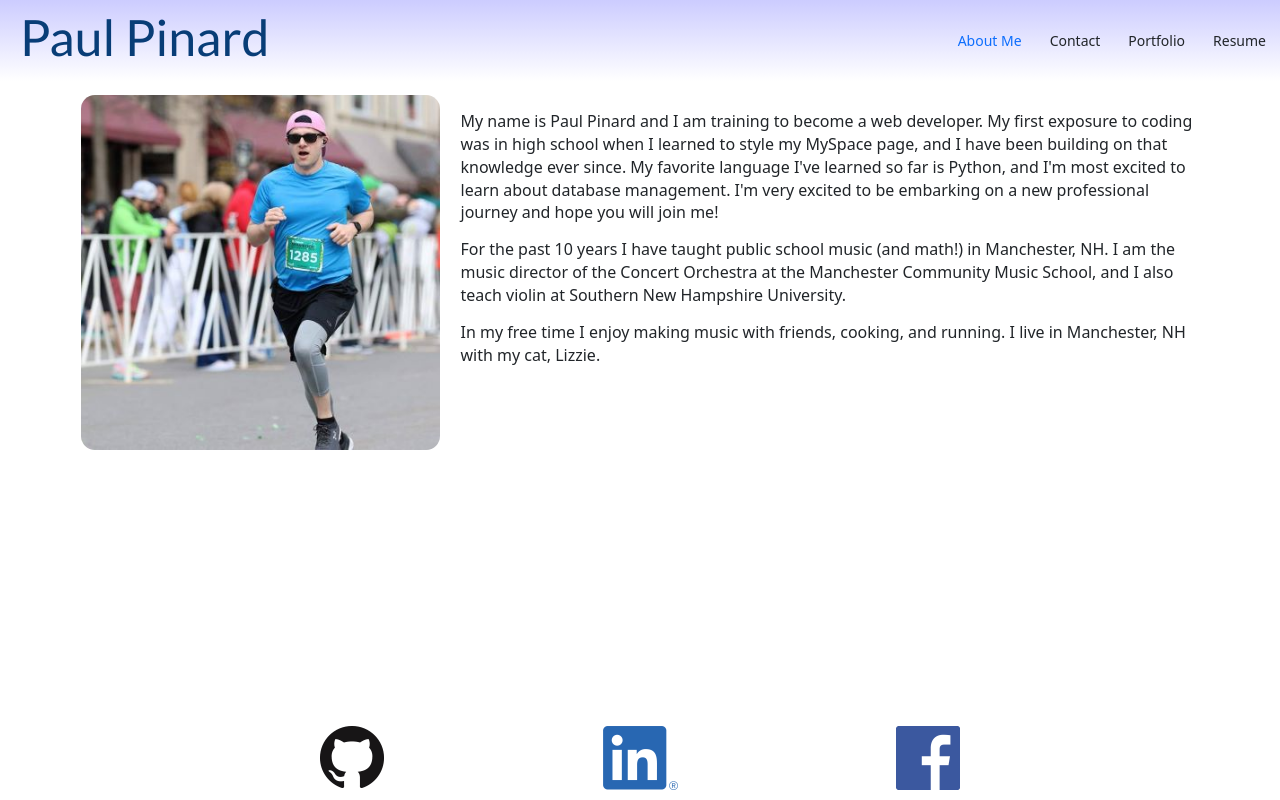
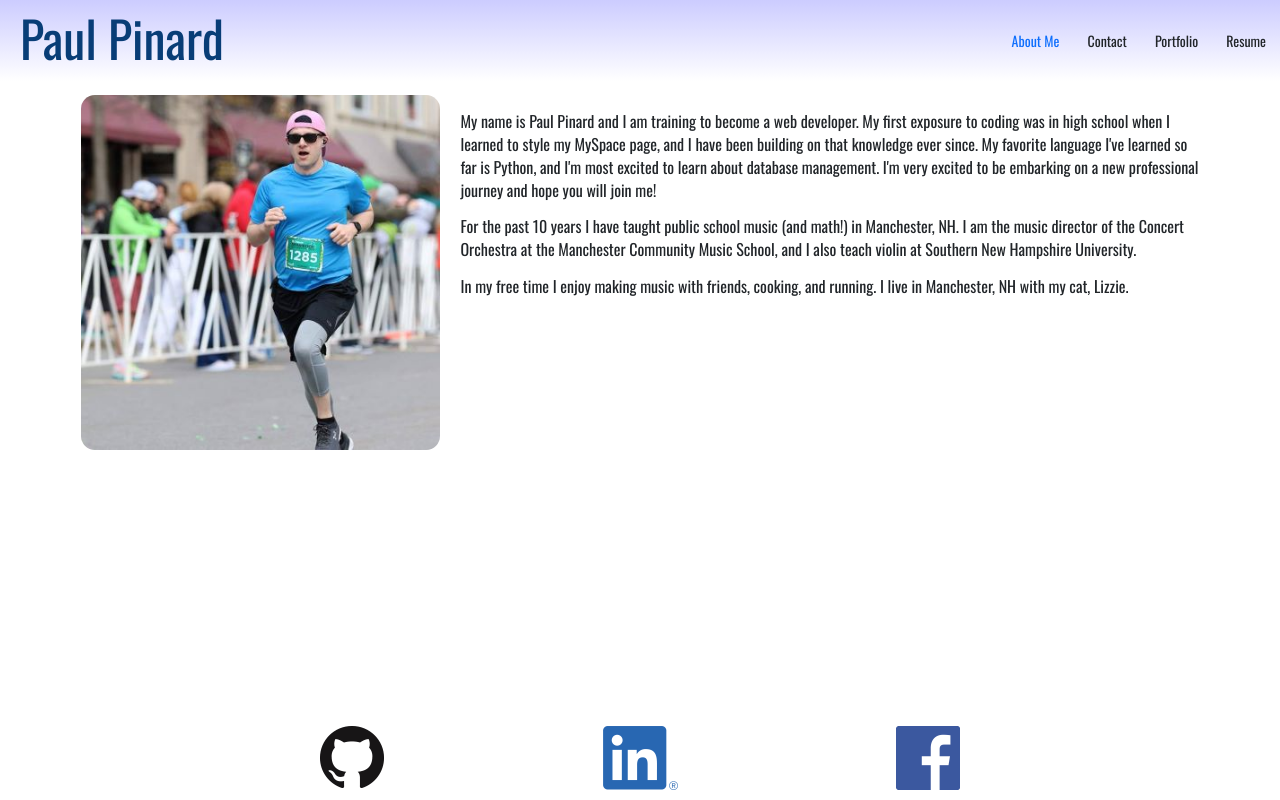
Before and after one commit to pikaypi/pinard-react-portfolio, a React (Create React App) app: page / in a window 1280 px wide. Built offline with nearby package versions, Linux system fonts and the light colour scheme.

Commit message:
import google font

```diff
--- a/src/styles/Display.css
+++ b/src/styles/Display.css
@@ -1,9 +1,13 @@
+@import url('https://fonts.googleapis.com/css2?family=Oswald&display=swap');
+
 .page-container {
     position: relative;
     min-height: 100vh;
+    font-family: 'Oswald', sans-serif;
 }
-
+.page-container h1, h2, h3 {
+    font-family: 'Oswald', sans-serif;
+}
 .content {
-    padding: 1rem 0;
-    margin-bottom: 100px;
+    padding: 1rem 0 100px 0;
 }
```
